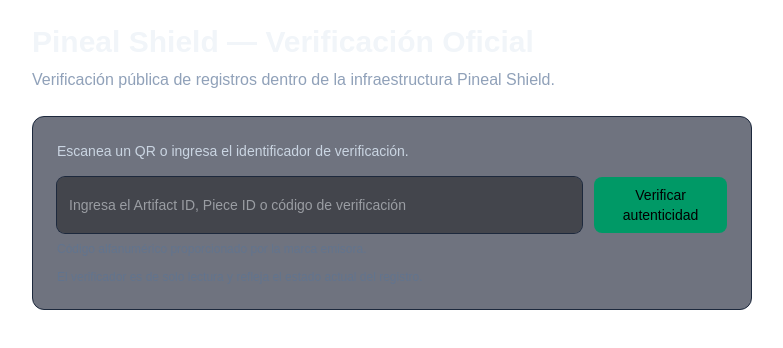
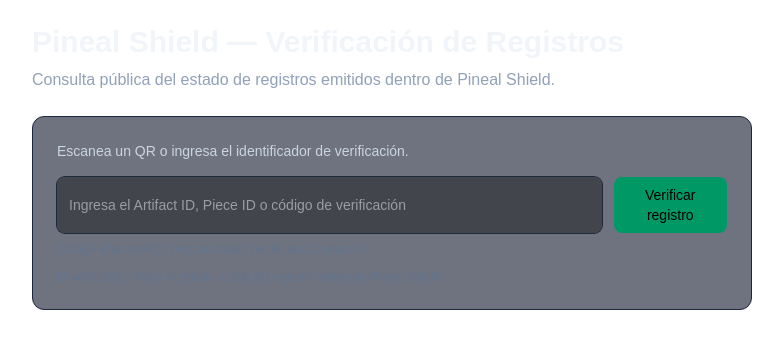
Before and after one commit to pinealshield-dev/pinealshield-trust, a Next.js app: page /verify in a window 1280 px wide. Shown: the top 348 px of the page, without its empty margins (248-1031 px from the left). Built offline with nearby package versions, Linux system fonts and the light colour scheme.

Commit message:
refactor(verify): standardize public verification language

```diff
--- a/src/app/verify/VerifyClient.tsx
+++ b/src/app/verify/VerifyClient.tsx
@@ -19,11 +19,11 @@
   return (
     <main className="mx-auto max-w-3xl p-6 text-slate-100">
       <h1 className="text-3xl font-semibold">
-        Pineal Shield — Verificación Oficial
+        Pineal Shield — Verificación de Registros
       </h1>
 
       <p className="mt-2 text-slate-400">
-        Verificación pública de registros dentro de la infraestructura Pineal Shield.
+        Consulta pública del estado de registros emitidos dentro de Pineal Shield.
       </p>
 
       <div className="mt-6 rounded-xl border border-slate-800 bg-slate-900/60 p-6">
@@ -72,7 +72,7 @@
               min-h-[44px]
             "
           >
-            Verificar autenticidad
+            Verificar registro
           </button>
         </div>
 
@@ -81,7 +81,7 @@
         </p>
 
         <p className="mt-3 text-xs text-slate-500">
-          El verificador es de solo lectura y refleja el estado actual del registro.
+          El verificador refleja el estado actual del registro dentro de Pineal Shield.
         </p>
       </div>
     </main>
--- a/src/app/verify/page.tsx
+++ b/src/app/verify/page.tsx
@@ -2,9 +2,9 @@
 import VerifyClient from "./VerifyClient";
 
 export const metadata: Metadata = {
-  title: "Pineal Shield — Verificación Oficial",
+  title: "Pineal Shield — Verificación de Registros",
   description:
-    "Verificación pública de registros dentro de la infraestructura Pineal Shield.",
+    "Consulta pública del estado de registros emitidos dentro de Pineal Shield.",
   robots: {
     index: false,
     follow: false,
--- a/src/components/verify/CertificateSignature.tsx
+++ b/src/components/verify/CertificateSignature.tsx
@@ -35,7 +35,7 @@
       <div className="flex items-center gap-2 text-slate-300">
         <ShieldCheck className="h-5 w-5 text-emerald-400" />
         <span className="font-medium">
-          Registro certificado
+          Registro verificado
         </span>
       </div>
 
--- a/src/components/verify/DocumentView.tsx
+++ b/src/components/verify/DocumentView.tsx
@@ -28,7 +28,7 @@
   return (
     <VerifyLayout
       status={status}
-      title="Registro certificado"
+      title="Registro verificado"
       subtitle={result.document_id ?? identifier}
     >
       {/* TITLE */}
--- a/src/components/verify/ImagePlaceholder.tsx
+++ b/src/components/verify/ImagePlaceholder.tsx
@@ -23,11 +23,11 @@
       </p>
 
       <p className="mt-1 text-xs text-slate-500">
-        Este producto ha sido validado mediante su registro digital certificado.
+        Este producto estuvo asociado a un registro emitido dentro de Pineal Shield.
       </p>
 
       <p className="mt-2 text-[11px] text-slate-600">
-        Emitido por la marca certificada en Pineal Shield.
+        Emitido por una entidad registrada dentro de Pineal Shield.
       </p>
 
     </div>
--- a/src/components/verify/VerifiedView.tsx
+++ b/src/components/verify/VerifiedView.tsx
@@ -28,7 +28,7 @@
   return (
     <VerifyLayout
       status="verified"
-      title="Producto autenticado"
+      title="Registro verificado"
       subtitle={result.artifact_id ?? result.artifact_piece_id ?? identifier}
       chainValid={chainValid}
     >
@@ -36,7 +36,7 @@
       {/* 🔴 BRAND BLOCK */}
       <div className="mb-6 text-center border-b border-slate-800 pb-4">
         <p className="text-[10px] uppercase tracking-[0.25em] text-slate-500">
-          CERTIFICADO POR
+          EMITIDO POR
         </p>
 
         <p className="text-xl font-semibold text-slate-100 mt-2">
@@ -97,7 +97,7 @@
                 Integridad del registro
               </p>
               <p className="text-[11px] text-slate-500">
-                Verificación criptográfica
+                Verificación de integridad
               </p>
             </div>
 
@@ -106,13 +106,13 @@
                 chainValid ? "text-emerald-400" : "text-yellow-400"
               }`}
             >
-              {chainValid ? "VALID" : "COMPROMISED"}
+              {chainValid ? "VERIFICADO" : "COMPROMISED"}
             </span>
           </div>
 
           <p className="mt-2 text-xs text-slate-400">
             {chainValid
-              ? "Este registro está protegido contra alteraciones y puede ser auditado en cualquier momento."
+              ? "Este registro incorpora controles de integridad y trazabilidad verificable."
               : "Se detectó una inconsistencia en la cadena de eventos. Se recomienda validación adicional."}
           </p>
 
--- a/src/components/verify/VerifyLayout.tsx
+++ b/src/components/verify/VerifyLayout.tsx
@@ -27,7 +27,7 @@
     verified: {
       container: "border-emerald-500/40 bg-emerald-500/10",
       icon: <ShieldCheck className="h-5 w-5 text-emerald-400" />,
-      label: "Autenticidad verificada",
+      label: "Registro verificado",
       text: "text-emerald-400",
     },
     revoked: {
@@ -64,9 +64,9 @@
   // 🔴 COPY CENTRALIZADO (CLAVE)
   const message = {
     verified:
-      "Este producto es auténtico y coincide con los registros oficiales.",
+      "Este registro coincide con la información emitida dentro de Pineal Shield.",
     revoked:
-      "Este registro ha sido invalidado por la entidad emisora.",
+      "Este registro fue revocado por la entidad emisora.",
     replaced:
       "Este registro ha sido reemplazado por una versión más reciente.",
     compromised:
@@ -109,11 +109,11 @@
             {message[effectiveStatus]}
           </p>
           <p className="mt-2 text-[11px] text-slate-500">
-            Validación pública certificada por Pineal Shield.
+            Verificación pública operada por Pineal Shield.
           </p>
 
           <p className="mt-2 text-[11px] text-slate-500">
-            Pineal Shield actúa como capa independiente de verificación y certificación digital.
+            Pineal Shield opera como infraestructura independiente de verificación y trazabilidad digital.
           </p>
         </div>
 
```
